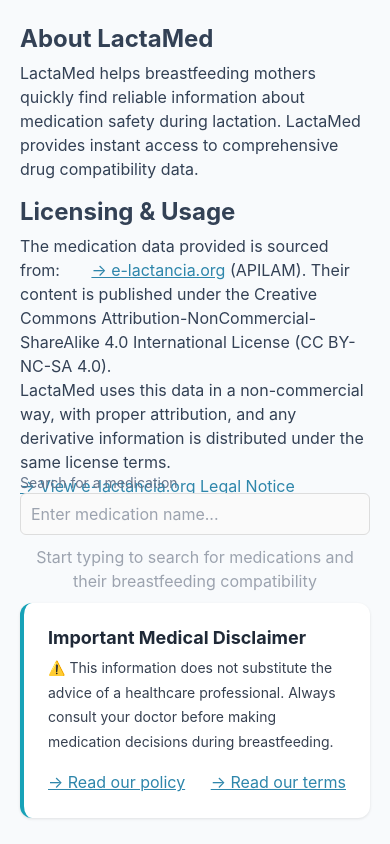
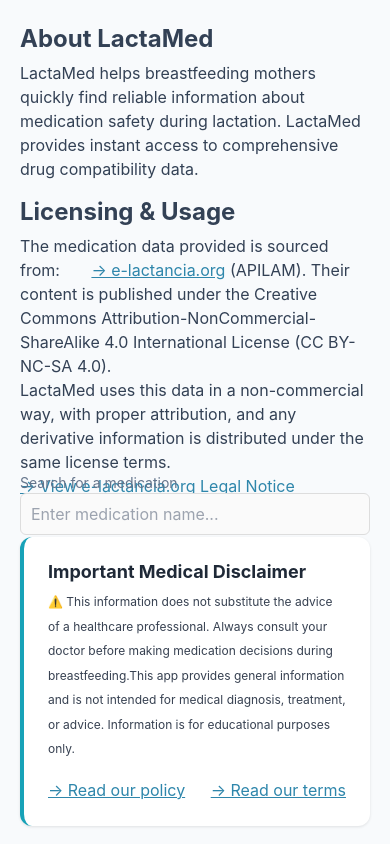
Before and after one commit to ArtursTorsters/LactafarmaApp, a React Native app: screen / in a window 390 px wide. Built offline with nearby package versions, Linux system fonts and the light colour scheme.

Commit message:
updates before prod

```diff
--- a/frontend/src/components/medicalDisclaimer/MedicalDisclaimer.tsx
+++ b/frontend/src/components/medicalDisclaimer/MedicalDisclaimer.tsx
@@ -21,7 +21,11 @@
         ⚠️ This information does not substitute the advice of a healthcare
         professional. Always consult your doctor before making medication
         decisions during breastfeeding.
-
+<Text>
+  This app provides general information and is not intended
+for medical diagnosis, treatment, or advice. Information is
+for educational purposes only.
+</Text>
       </Text>
 
       <View
--- a/frontend/src/components/searchInput/SearchInput.tsx
+++ b/frontend/src/components/searchInput/SearchInput.tsx
@@ -54,9 +54,6 @@
 
       {!isSearchModalVisible && (
         <View style={globalStyles.searchFullScreenEmpty}>
-          <Text style={[globalStyles.bodyText, globalStyles.searchFullScreenEmptyText]}>
-            Start typing to search for medications and their breastfeeding compatibility
-          </Text>
           <MedicalDisclaimer/>
         </View>
       )}
--- a/frontend/src/styles/styles.ts
+++ b/frontend/src/styles/styles.ts
@@ -248,7 +248,7 @@
   searchFullScreenEmptyText: {
     color: "#9CA3AF",
     textAlign: "center",
-    fontSize: 16,
+    fontSize: 12,
     lineHeight: 24,
     marginBottom: 10,
   },
@@ -1041,7 +1041,7 @@
   },
 
   text: {
-    fontSize: typography.fontSizes.sm,
+    fontSize: typography.fontSizes.xs,
     color: colors.gray700,
     lineHeight: typography.lineHeights.relaxed * typography.fontSizes.sm,
     marginBottom: spacing.md,
@@ -1065,4 +1065,10 @@
     color: colors.gray600,
     marginBottom: 2,
   },
+  textSmall: {
+       fontSize: typography.fontSizes.xs,
+    color: colors.gray700,
+    lineHeight: typography.lineHeights.relaxed * typography.fontSizes.sm,
+    marginBottom: spacing.md,
+  }
 });
```
